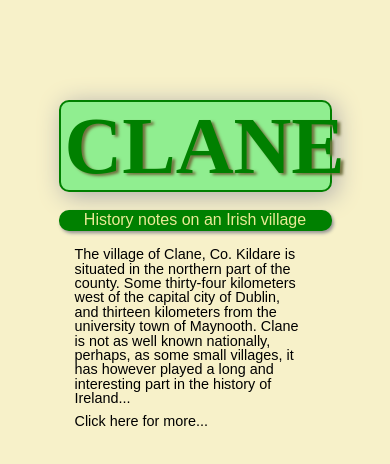
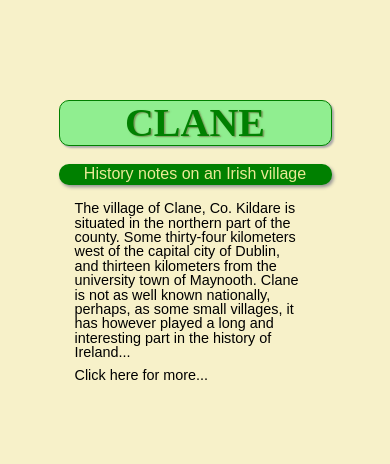
Before and after one commit to pajick/newClane, a plain HTML site: page index.html in a window 390 px wide. Drawn offline with Linux system fonts and the light colour scheme.

Commit message:
Update index.css
adjusted font size to allow for mobile screens by@media

```diff
--- a/index.css
+++ b/index.css
@@ -26,6 +26,13 @@ h1 {
   background-color: var(--lgn);
   color: var(--grn);
   box-shadow: rgb(172, 170, 170) 0.1ch 0.1ch 0.6ch;
+}
+@media screen and (max-width: 400px) {
+  h1 {
+    font-size: 2.5rem;
+    box-shadow: rgb(172, 170, 170) 0.1ch 0.1ch 0.1ch;
+    text-shadow: rgba(113, 113, 62, 0.7) 1.5px 1px 1.5px;
+  }
 }
 h3 {
   font-size: 1rem;
```
